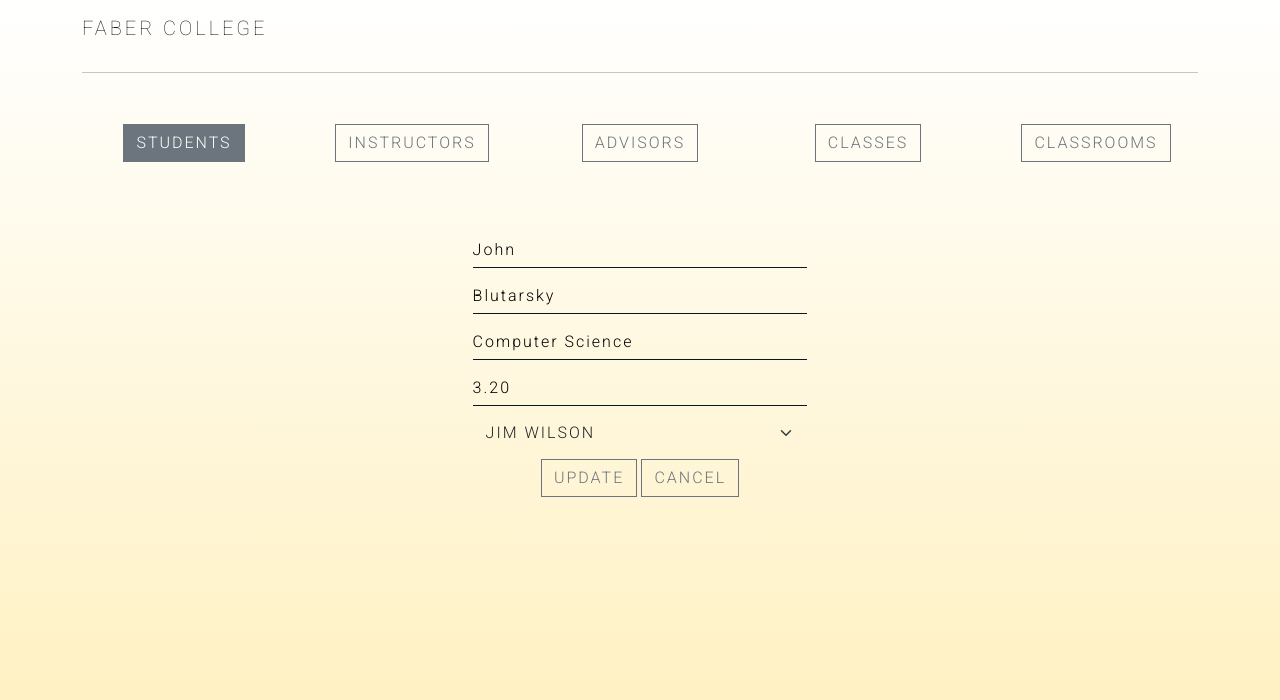
After one commit to dustinwalkup/faber_college, a Flask app: page /updatestudent/1 in a window 1280 px wide. The commit adds this page. Shown: the top 700 px of the page. Run offline with Flask 2, Linux system fonts and the light colour scheme; data comes from the database, SQL or seed files in the repository; data that the repository does not hold is empty; some libraries are stand-ins or nearby versions.

Commit message:
implemented update/delete for students, implemented create,read and delete for classesstudents

```diff
--- a/app.py
+++ b/app.py
@@ -47,6 +47,55 @@ def add_student():
             data = (first_name_input, last_name_input, major_input, advisor_id_input, gpa_input)
             execute_query(db_connection, query, data)
             return redirect('/students')
+
+@app.route('/updatestudent/<int:id>', methods=['GET', 'POST'])
+def update_student(id):
+    db_connection = connect_to_database()
+    # display existing data
+    if request.method == 'GET':
+        print('Display existing data')
+
+        student_query = 'SELECT student_id, first_name, last_name, major, advisor_id, gpa FROM students WHERE student_id = %s' %(id)
+        student_result = execute_query(db_connection, student_query).fetchone()
+
+
+        if student_result == None:
+            return "No such studen found"
+
+        advisors_query = 'SELECT advisor_id, first_name, last_name FROM advisors'
+        advisor_result = execute_query(db_connection, advisors_query).fetchall()
+
+        # determines advisor to display in select drop down menu
+        idx = 0
+        for row in advisor_result:
+            print(row[0])
+            if row[0] == student_result[4]:
+                print('success')
+                break
+            idx = idx + 1
+
+        return render_template('/updatestudent.html', student = student_result, advisors = advisor_result, adv_idx = idx)
+
+    elif request.method == "POST":
+        print('Post Request')
+        first_name_input = request.form['first']
+        last_name_input = request.form['last']
+        major_input = request.form['major']
+        advisor_id_input = request.form['advisor']
+        gpa_input = request.form['gpa']
+        query = 'UPDATE students  SET first_name = %s, last_name = %s, major = %s, advisor_id = %s, gpa = %s WHERE student_id = %s'
+        data = (first_name_input, last_name_input, major_input, advisor_id_input, gpa_input, id)
+        execute_query(db_connection, query, data)
+        return redirect('/students')
+
+
+@app.route('/deletestudent/<int:id>')
+def delete_student(id):
+    db_connection = connect_to_database()
+    query = 'DELETE FROM students where student_id = %s' %(id)
+    result = execute_query(db_connection, query)
+    return redirect("/students")
+
 
 # Instructors
 
@@ -162,6 +211,51 @@ def add_classroom():
             execute_query(db_connection, query, [data])
             return redirect('/classrooms')
 
+# classesstudents
+
+@app.route('/classesstudents/<int:id>', methods=['GET', 'POST'])
+def classesstudents(id):
+    db_connection = connect_to_database()
+    if request.method == "GET":
+        print("Fetching classes_students data")
+        query = "SELECT classes_students.student_id, students.first_name, students.last_name, classes_students.class_id, classes.class_name, \
+                        classes.class_subject, instructors.first_name, instructors.last_name, classes.classroom_id, classes_students.grade FROM students \
+                        JOIN classes_students ON classes_students.student_id = students.student_id \
+                        JOIN classes ON classes_students.class_id = classes.class_id \
+                        JOIN instructors on classes.instructor_id = instructors.instructor_id \
+                        AND classes_students.student_id = %s" % (id)
+
+        result = execute_query(db_connection, query).fetchall();
+
+        classes_query = "SELECT * FROM classes;"
+        classes_result = execute_query(db_connection, classes_query).fetchall();
+
+        print(len(result))
+        if len(result) >= 1:
+            return render_template('classesstudents.html', rows=result, table=True, classes=classes_result)
+        else:
+            query = "SELECT students.student_id, students.first_name, students.last_name FROM students \
+                        WHERE students.student_id = %s" % (id)
+            result = execute_query(db_connection, query).fetchall();
+            print(result)
+            return render_template('classesstudents.html', rows=result, table=False, classes=classes_result)
+
+    elif request.method == "POST":
+        print("Adding class to student")
+        class_id_input = request.form['class_id']
+        query = 'INSERT into classes_students (student_id, class_id) VALUES (%s, %s)'
+        data = (id, class_id_input)
+        execute_query(db_connection, query, data)
+        return redirect('/classesstudents/' + str(id))
+
+@app.route('/deleteclassesstudents/<int:st_id>/<int:cl_id>')
+def delete_classes_student(st_id, cl_id):
+    db_connection = connect_to_database()
+    query = 'DELETE FROM classes_students WHERE student_id = %s AND class_id = %s'
+    data = (st_id, cl_id)
+    result = execute_query(db_connection, query, data)
+    return redirect("/classesstudents/" + str(st_id))
+
 # Listener
 
 if __name__ == "__main__":
--- a/static/css/style.css
+++ b/static/css/style.css
@@ -1,36 +1,32 @@
-
 body {
-
-
-    background: #FFEFBA;  /* fallback for old browsers */
-    background: -webkit-linear-gradient(to bottom, #FFFFFF, #FFEFBA);  /* Chrome 10-25, Safari 5.1-6 */
-    background: linear-gradient(to bottom, #FFFFFF, #FFEFBA); /* W3C, IE 10+/ Edge, Firefox 16+, Chrome 26+, Opera 12+, Safari 7+ */
-
-
+    background: #FFEFBA;
+    /* fallback for old browsers */
+    background: -webkit-linear-gradient(to bottom, #FFFFFF, #FFEFBA);
+    /* Chrome 10-25, Safari 5.1-6 */
+    background: linear-gradient(to bottom, #FFFFFF, #FFEFBA);
+    /* W3C, IE 10+/ Edge, Firefox 16+, Chrome 26+, Opera 12+, Safari 7+ */
     height: 100%;
     margin: 0;
     background-repeat: no-repeat;
     background-attachment: fixed;
-
-
 }
 
 #advisor_select {
     width: 30%;
     margin: 0 auto;
     text-align: left;
-    border-radius:0;
+    border-radius: 0;
     font-family: 'Roboto';
     font-weight: 300;
     letter-spacing: 2px;
     text-transform: uppercase;
-    background-color:transparent;
+    background-color: transparent;
     padding-bottom: 5px;
     margin-bottom: 8px;
     border-color: transparent;
 }
 
-.tagline{
+.tagline {
     text-align: center;
     font-family: 'Roboto';
     text-transform: uppercase;
@@ -38,10 +34,9 @@ body {
     font-size: 20px;
     letter-spacing: 3px;
     font-weight: 300;
-
 }
 
-.table_header{
+.table_header {
     text-align: center;
     font-family: 'Roboto';
     text-transform: uppercase;
@@ -49,7 +44,6 @@ body {
     font-size: 20px;
     letter-spacing: 3px;
     font-weight: 400;
-
 }
 
 .navbar {
@@ -57,8 +51,6 @@ body {
     font-weight: 100;
     letter-spacing: 3px;
     text-transform: uppercase;
-
-
 }
 
 .button_row {
@@ -75,7 +67,7 @@ body {
 }
 
 .dropdown-item {
-    border-radius:0;
+    border-radius: 0;
     font-family: 'Roboto';
     font-weight: 300;
     letter-spacing: 2px;
@@ -83,7 +75,7 @@ body {
 }
 
 #dropdownMenu2 {
-    border-radius:0;
+    border-radius: 0;
     font-family: 'Roboto';
     font-weight: 300;
     letter-spacing: 2px;
@@ -91,7 +83,7 @@ body {
 }
 
 #myButton {
-    border-radius:0;
+    border-radius: 0;
     font-family: 'Roboto';
     font-weight: 300;
     letter-spacing: 2px;
@@ -99,16 +91,15 @@ body {
 }
 
 .btn-outline-light {
-    color:#000000;
+    color: #000000;
     border-color: #000000;
-
 }
 
 .table {
     margin: auto;
     width: 50% !important;
     text-align: center;
-    color:black;
+    color: black;
     margin-top: 5%;
 }
 
@@ -120,7 +111,6 @@ body {
     font-size: 18px;
     letter-spacing: 3px;
     font-weight: 100;
-
 }
 
 .edit:hover {
@@ -128,42 +118,42 @@ body {
 }
 
 #addButton {
-    border-radius:0;
+    border-radius: 0;
     font-family: 'Roboto';
     font-weight: 400;
     font-size: 15px;
     text-transform: uppercase;
+    letter-spacing: 2px;
 }
 
 .input-container input {
-    border:0;
-    border-bottom:1px solid #061923;
-    background:transparent;
-    width:30%;
-    padding:8px 0 5px 0;
-    font-size:16px;
-    color:#000000;
+    border: 0;
+    border-bottom: 1px solid #061923;
+    background: transparent;
+    width: 30%;
+    padding: 8px 0 5px 0;
+    font-size: 16px;
+    color: #000000;
     font-family: 'Roboto';
-    font-weight:300;
-    letter-spacing:2px;
-    margin:auto;
-
+    font-weight: 300;
+    letter-spacing: 2px;
+    margin: auto;
 }
 
-.input-container input:focus{
- border:none;
- outline:none;
- border-bottom:1px solid #0c8bc2;
- background:transparent;
+.input-container input:focus {
+    border: none;
+    outline: none;
+    border-bottom: 1px solid #0c8bc2;
+    background: transparent;
 }
 
-#main_content{
-    text-align:center;
+#main_content {
+    text-align: center;
     padding-top: 60px;
 }
 
 #myButtonSmall {
-    border-radius:0;
+    border-radius: 0;
     font-family: 'Roboto';
     font-weight: 300;
     letter-spacing: 0.5px;
@@ -173,10 +163,29 @@ body {
 }
 
 .view_link {
-    border-radius:0;
+    border-radius: 0;
     font-family: 'Roboto';
     font-weight: 300;
     /* letter-spacing: 2px;
     text-transform: uppercase; */
     color: black;
 }
+
+#add_class {
+    text-align: left;
+}
+
+#class_select {
+    width: 30%;
+    margin: 0;
+    text-align: left;
+    border-radius: 0;
+    font-family: 'Roboto';
+    font-weight: 300;
+    letter-spacing: 2px;
+    text-transform: uppercase;
+    background-color: transparent;
+    padding-bottom: 5px;
+    margin-bottom: 8px;
+    border-color: transparent;
+}
--- a/templates/students.html
+++ b/templates/students.html
@@ -60,11 +60,11 @@
                         <td>{{row[4]+" "+row[5]}}</td>
                         <td>{{row[6]}}</td>
                         <td>
-                            <a href="classesstudents.html" class="view_link">View Classes</a>
+                            <a href="/classesstudents/{{row[0]}}" class="view_link">View Classes</a>
                         </td>
                         <td>
-                            <button type="submit" class="btn btn-outline-secondary mb-2 btn-xs" id="myButtonSmall" onclick="window.location.href='addstudent.html';">edit</button>
-                            <button type="submit" class="btn btn-outline-danger mb-2" id="myButtonSmall" onclick="window.location.href='addstudent.html';">delete</button>
+                            <a type="submit" class="btn btn-outline-secondary mb-2 btn-xs" id="myButtonSmall" href="/updatestudent/{{row[0]}}">edit</a>
+                            <a type="submit" class="btn btn-outline-danger mb-2" id="myButtonSmall" href="/deletestudent/{{row[0]}}">delete</a>
                         </td>
                     </tr>
                     {% endfor %}
--- /dev/null
+++ b/templates/updatestudent.html
@@ -0,0 +1,76 @@
+<!DOCTYPE html>
+<html>
+    <head>
+        <meta charset="utf-8">
+        <meta http-equiv="X-UA-Compatible" content="IE=edge">
+        <title>Students</title>
+        <meta name="description" content="">
+        <meta name="viewport" content="width=device-width, initial-scale=1">
+        <link rel="stylesheet" href="../static/css/style.css">
+        <link href="https://cdn.jsdelivr.net/npm/bootstrap@5.0.0-beta1/dist/css/bootstrap.min.css" rel="stylesheet" integrity="sha384-giJF6kkoqNQ00vy+HMDP7azOuL0xtbfIcaT9wjKHr8RbDVddVHyTfAAsrekwKmP1" crossorigin="anonymous">
+        <link rel="preconnect" href="https://fonts.gstatic.com">
+        <link href="https://fonts.googleapis.com/css2?family=Roboto:wght@100;300;400&display=swap" rel="stylesheet">
+    </head>
+    <body>
+        <div class="container">
+            <nav class="navbar navbar-light">
+                <a class="navbar-brand" href="/">faber college</a>
+              </nav>
+
+            <hr>
+
+            <div class="row button_row">
+                <div class="col" align="center">
+                    <button type="submit" class="btn btn-outline-secondary mb-2 myButton active" id="myButton" onclick="window.location.href='/students';">students</button>
+                </div>
+                <div class="col" align="center">
+                    <button type="submit" class="btn btn-outline-secondary mb-2 myButton" id="myButton" onclick="window.location.href='/instructors';" >instructors</button>
+                </div>
+                <div class="col" align="center">
+                    <button type="submit" class="btn btn-outline-secondary mb-2 myButton" id="myButton" onclick="window.location.href='/advisors';" >advisors</button>
+                </div>
+                <div class="col" align="center">
+                    <button type="submit" class="btn btn-outline-secondary mb-2 myButton" id="myButton" onclick="window.location.href='/classes';" >classes</button>
+                </div>
+                <div class="col" align="center">
+                    <button type="submit" class="btn btn-outline-secondary mb-2 myButton" id="myButton" onclick="window.location.href='/classrooms';" >classrooms</button>
+                </div>
+            </div>
+
+
+            <div>
+                <div id="main_content">
+                    <form id="updatestudent" action="/updatestudent/{{student[0]}}" method="POST">
+                        <div class="input-container">
+                            <input type="text" onkeypress="pulsar(this)" name="first" class="mb-2 mr-sm-2" autocomplete="off" value="{{student[1]}}">
+                        </div>
+                        <div class="input-container">
+                            <input type="text" onkeypress="pulsar(this)" name="last" class="mb-2 mr-sm-2" autocomplete="off" value="{{student[2]}}">
+                        </div>
+                        <div class="input-container" >
+                            <input type="text" name="major" class="mb-2 mr-sm-2" autocomplete="off" value="{{student[3]}}">
+                        </div>
+                        <div class="input-container">
+                            <input type="text" name="gpa" autocomplete="off" class="mb-2 mr-sm-2" value="{{student[5]}}">
+                        </div>
+                        <div class="input-container" >
+                                <select name="advisor" class="form-select" id="advisor_select" >
+                                    <option value="{{ advisors[adv_idx][0] }}">{{ advisors[adv_idx][1]+ " " + advisors[adv_idx][2] }}</option>
+                                    {% for adv in advisors %}
+                                        <option value="{{ adv[0] }}">{{ adv[1]+ " " +adv[2] }}</option>
+                                    {% endfor %}
+                                </select>
+                        </div>
+                        <div class="input-container">
+                            <button type="submit" class="btn btn-outline-secondary mb-2 myButton" id="myButton">update</button>
+                            <a type="" class="btn btn-outline-secondary mb-2 myButton" id="myButton" onclick="window.location.href='/students';">cancel</a>
+                        </div>
+
+                    </form>
+                </div>
+            </div>
+        </div>
+
+        <script src="" async defer></script>
+    </body>
+</html>
```
Also changed, not shown: templates/classesstudents.html (+30 -34 lines). Lines whose indentation alone changed are shown as unchanged.
